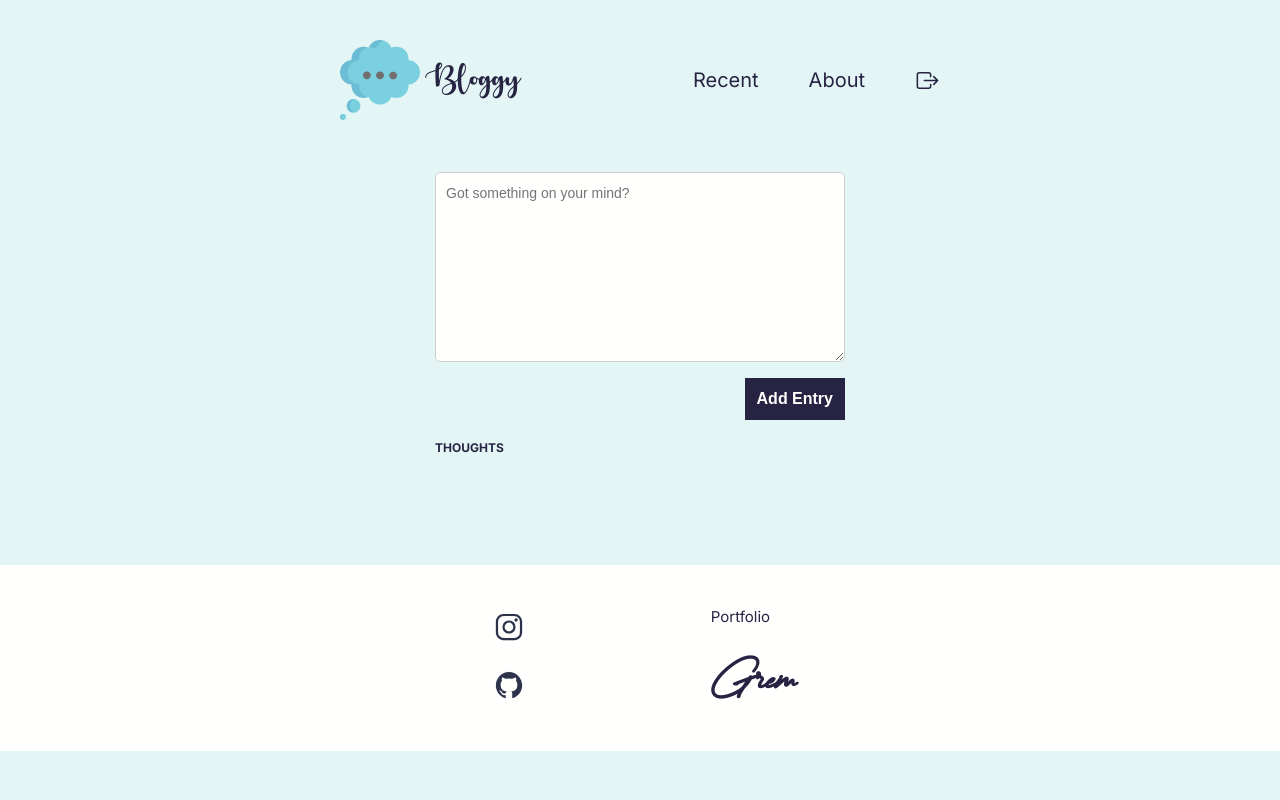
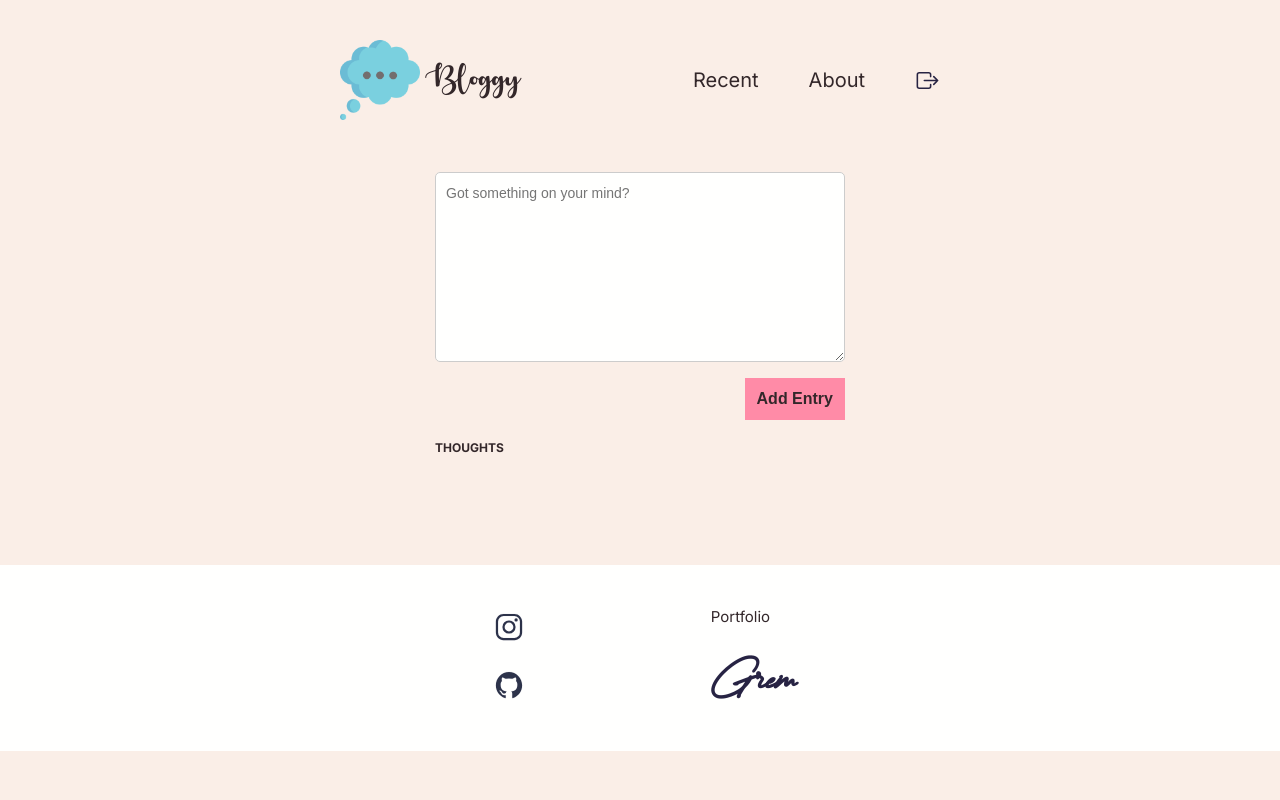
Before and after one commit to Grem6/Bloggy, a Flask app: page / in a window 1280 px wide. Run offline with Flask 3, Linux system fonts and the light colour scheme; the visitor is signed in with stand-in values (Sample User, id 1); data that the repository does not hold is empty.

Commit message:
minor changes

```diff
--- a/static/css/style.css
+++ b/static/css/style.css
@@ -23,8 +23,8 @@ html {
 
 body {
   font-family: 'Inter', sans-serif;
-  background-color: #e3f6f5;
-  color: #272343;
+  background-color: #faeee7;
+  color: #33272a;
 }
 
 .navbar {
@@ -111,8 +111,8 @@ body {
 }
 
 .form-submit-button {
-  background-color: #272343;
-  color: #fffffe;
+  background-color: #ff8ba7;
+  color: #33272a;
   padding: 12px;
   font-size: 16px;
   border: none;
--- a/templates/index.html
+++ b/templates/index.html
@@ -96,10 +96,10 @@
       <div class="footer-content">
         <section class="left">
           <div class="footer-column">
-            <a href="#" class="footer-link"
+            <a href="https://www.instagram.com/grem.san/" class="footer-link"
               ><ion-icon class="icons" name="logo-instagram"></ion-icon
             ></a>
-            <a href="#" class="footer-link"
+            <a href="https://github.com/Grem6" class="footer-link"
               ><ion-icon class="icons" name="logo-github"></ion-icon
             ></a>
           </div>
```
Also changed, not shown: other parts of static/css/style.css (+4 -4 lines).
